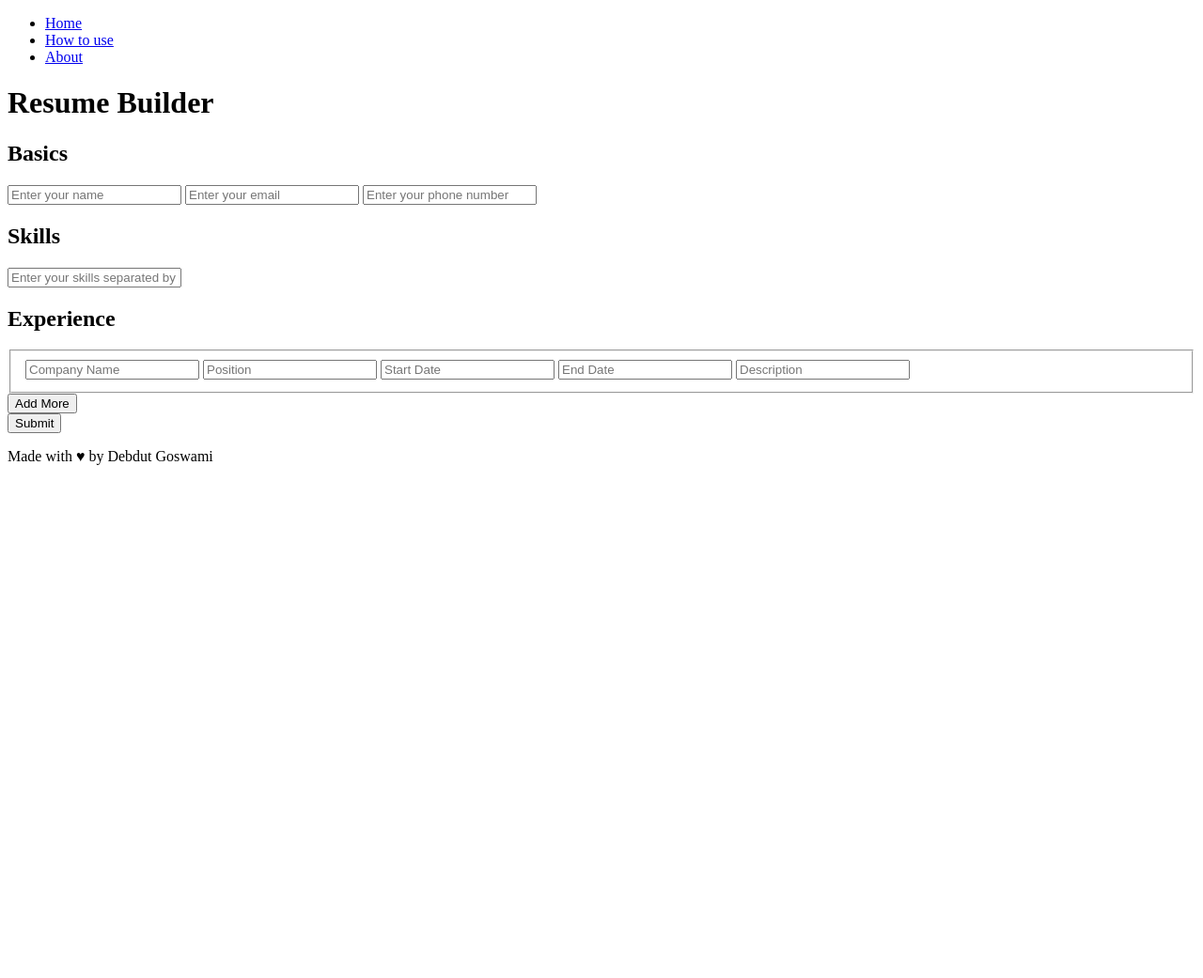
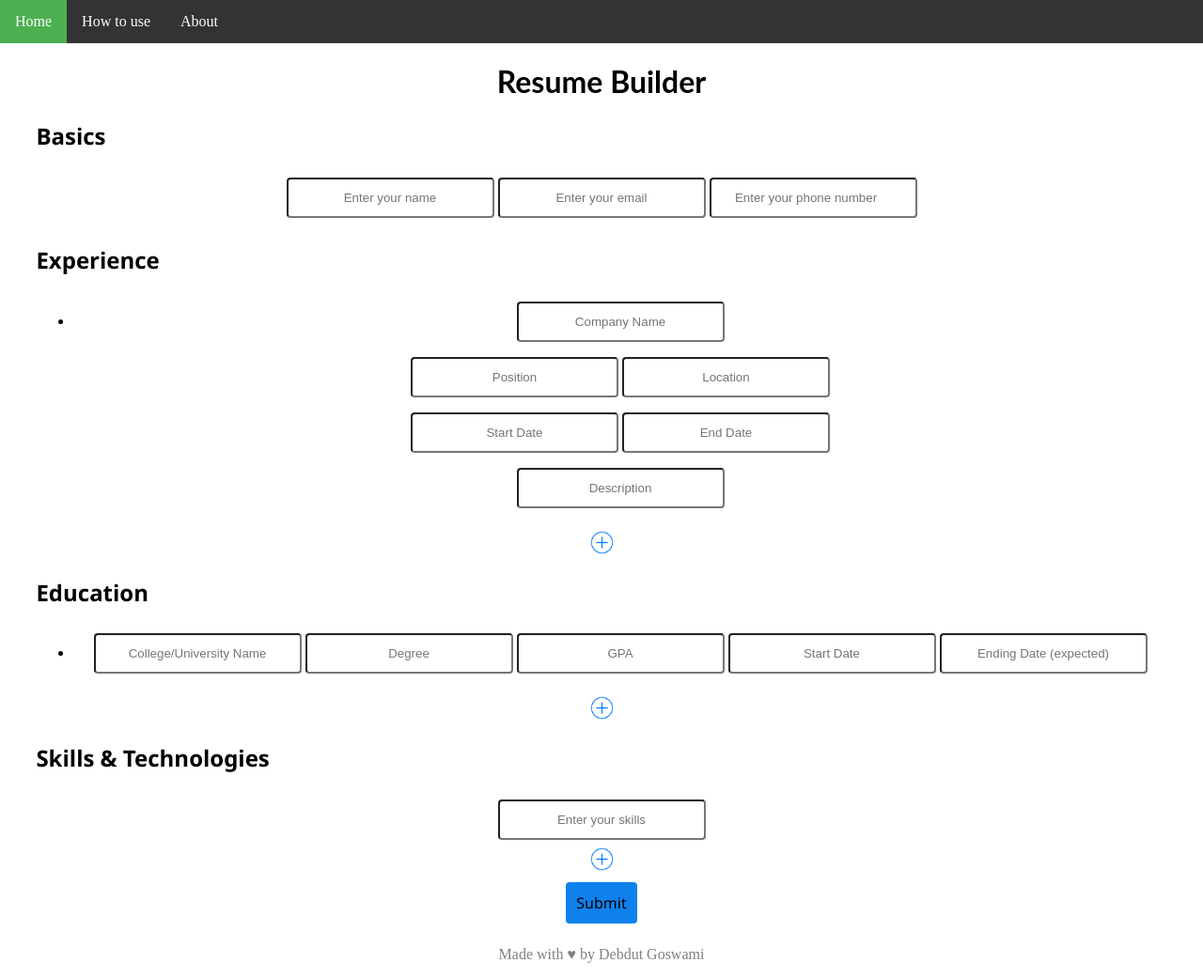
Before and after one commit to debdutgoswami/resume-builder, a Flask app: page / in a window 1280 px wide. Shown: the whole page at 94% size. Before the commit the page ends 495 px from the top, so only its background shows below. Run offline with Flask 2, Linux system fonts and the light colour scheme.

Commit message:
experience

```diff
--- a/app.py
+++ b/app.py
@@ -4,29 +4,37 @@ from flask import Flask, render_template, request
 
 app = Flask(__name__)
 
+
+# home route
 @app.route('/', methods = ['GET', 'POST'])
 @app.route('/home', methods = ['GET', 'POST'])
 def home():
     if request.method == 'GET':
         return render_template('home.html')
     else:
-        data = dict(request.form)
+        data = request.form # assigning request.form to data for better readability
+
         exp, skills, edu = list(), list(), list()
 
         # extracting experience
-        for cname, cpos, cstart, cend, cdescription, clocation in zip(request.form.getlist('cname'),request.form.getlist('cpos'),request.form.getlist('cstart'),request.form.getlist('cend'),request.form.getlist('cdescription'),request.form.getlist('clocation')):
+        for cname, cpos, cstart, cend, cdescription, clocation in zip(data.getlist('cname'),data.getlist('cpos'),data.getlist('cstart'),data.getlist('cend'),data.getlist('cdescription'),data.getlist('clocation')):
             exp.append(dict({
                 'cname': cname, 'cpos': cpos, 'cstart': cstart, 'cend': cend, 'cdescription':cdescription, 'clocation':clocation
             }))
+
         # extracting skills
-        for skill in request.form.getlist('skill'):
+        for skill in data.getlist('skill'):
             skills.append(skill)
+
         # extracting education
-        for clg, degree, gpa, start, end in zip(request.form.getlist('clg'), request.form.getlist('degree'), request.form.getlist('gpa'), request.form.getlist('start'), request.form.getlist('end')):
+        for clg, degree, gpa, start, end in zip(data.getlist('clg'), data.getlist('degree'), data.getlist('gpa'), data.getlist('start'), data.getlist('end')):
             edu.append({
                 'clg':clg, 'degree': degree, 'gpa': gpa, 'start': start, 'end': end
             })
+
         return render_template('resume.html', skills=skills,len_skills=len(skills) , data=data, experience=exp, len_exp=len(exp), edu=edu, len_edu=len(edu))
+
+
 
 @app.route('/howtouse')
 def howtouse():
@@ -36,5 +44,7 @@ def howtouse():
 def about():
     return render_template('about.html')
 
+
+
 if __name__ == '__main__':
     app.run(debug=True)
--- a/templates/base.html
+++ b/templates/base.html
@@ -4,7 +4,7 @@
         <meta name="viewport" content="width=device-width, initial-scale=1.0">
         <title>Resume Builder</title>
         <link rel = "icon" href ="{{ url_for('static', filename='images/logo.png') }}" type = "image/x-icon">
-        <link rel="stylesheet" href="{{ url_for('static', filename='styles.css') }}">
+        <link rel="stylesheet" href="{{ url_for('static', filename='css/styles.css') }}">
         <ul class="topnav">
             {% block navbar %}
             {% endblock %}
--- a/templates/home.html
+++ b/templates/home.html
@@ -11,46 +11,66 @@
 <script src="http://ajax.googleapis.com/ajax/libs/jquery/3.4.1/jquery.min.js"></script>
 <script>
     $(document).ready(function(){
-        var i = 1
         $("#exp").on('click', '#addbtn',function(){
-            $("#tb2").clone().find("input:text").val("").end().appendTo("#exp");
-            i++;
+            $("#addrow").clone().find("input:text").val("").end().appendTo("#tb2");
+        });
+        $("#skills").on('click', '#skillbtn', function(){
+            $("#skill").clone().find("input:text").val("").end().appendTo('#skill-append');
+        });
+        $("#edu").on('click','#btn addedu', function(){
+            $("#addedu").clone().find("input:text").val("").end().appendTo("#tb1")
         });
     });
 </script>
+
+<!-- Form -->
 <form method="POST" action="/" id="f1">
 
     <!-- Basic -->
-    <div class="personal">
+    <div class="personal" style="padding-left: 3%;padding-right: 3%;">
         <h2>Basics</h2>
         <input type="text" name="name" placeholder="Enter your name" required>
         <input type="email" name="email" placeholder="Enter your email" required>
         <input type="number" name="phone" placeholder="Enter your phone number" required>
     </div>
 
-    <!-- Skills -->
-    <div class="skills">
-        <h2>Skills</h2>
-        <input type="text" name="skills" id="skills" placeholder="Enter your skills separated by comma (,)" required>
+    <!-- Experience -->
+    <div class="experience" id="exp" style="padding-left: 3%; padding-right: 3%;">
+        <h2>Experience</h2>
+        <ul id="tb2">
+            <li id="addrow">
+                <input id="cname" type="text" name="cname" class="field-style field-split25 align-left" placeholder="Company Name" required/><br>
+                <input id="cpos" type="text" name="cpos" class="field-style field-split25 align-left" placeholder="Position" required/>
+                <input id="clocation" type="text" name="clocation" class="field-style field-split25 align-left" placeholder="Location" required/><br>
+                <input id="cstart" type="text" name="cstart" class="field-style field-split25 align-left" placeholder="Start Date" required/>
+                <input id="cend" type="text" name="cend" class="field-style field-split25 align-left" placeholder="End Date" required/><br>
+                <input id="cdescription" type="text" name="cdescription" class="field-style field-split25 align-left" placeholder="Description" style="" required/>
+            </li>
+        </ul>
+        <img src="{{ url_for('static', filename='images/plus.png') }}" alt="" style="width:25px;height:25px; border: 0;" id="addbtn">
     </div>
 
-    <!-- Experience -->
-    <div class="experience" id="exp">
-        <h2>Experience</h2>
-        <fieldset id="tb2">
-        <table  class="table table-hover small-text">
-            <tbody>
-            <tr id="addrow">
-                <td><input id="cname" type="text" name="cname" class="field-style field-split25 align-left" placeholder="Company Name" /></td>
-                <td><input id="cpos" type="text" name="cpos" class="field-style field-split25 align-left" placeholder="Position" /></td>
-                <td><input id="cstart" type="text" name="cstart" class="field-style field-split25 align-left" placeholder="Start Date" />	</td>
-                <td><input id="cend" type="text" name="cend" class="field-style field-split25 align-left" placeholder="End Date" /></td>
-                <td><input id="cdescription" type="text" name="cdescription" class="field-style field-split25 align-left" placeholder="Description" /></td>
-            </tr>
-            </tbody>
-        </table>
-        </fieldset>
-        <button id="addbtn" type="button">Add More</button>
+    <div class="education" id="edu" style="padding-left: 3%; padding-right: 3%;">
+        <h2>Education</h2>
+        <ul id="tb1">
+            <li id="addedu">
+                <input name="clg"  type="text" placeholder="College/University Name" required>
+                <input name="degree" type="text" placeholder="Degree" required>
+                <input name="gpa" type="text" placeholder="GPA" required>
+                <input name="start" type="text" placeholder="Start Date" required>
+                <input name="end" type="text" placeholder="Ending Date (expected)" required>
+            </li>
+        </ul>
+        <img src="{{ url_for('static', filename='images/plus.png') }}" alt="" style="width:25px;height:25px; border: 0;" id="btn addedu">
+    </div>
+
+    <!-- Skills -->
+    <div class="skills" id="skills" style="padding-left: 3%;padding-right: 3%;">
+        <h2>Skills &amp; Technologies</h2>
+        <div id="skill-append">
+            <input type="text" name="skill" id="skill" placeholder="Enter your skills" required>
+        </div>
+        <img src="{{ url_for('static', filename='images/plus.png') }}" alt="" style="width:25px;height:25px; border: 0;" id="skillbtn">
     </div>
 
     <!-- Submit Button -->
```
